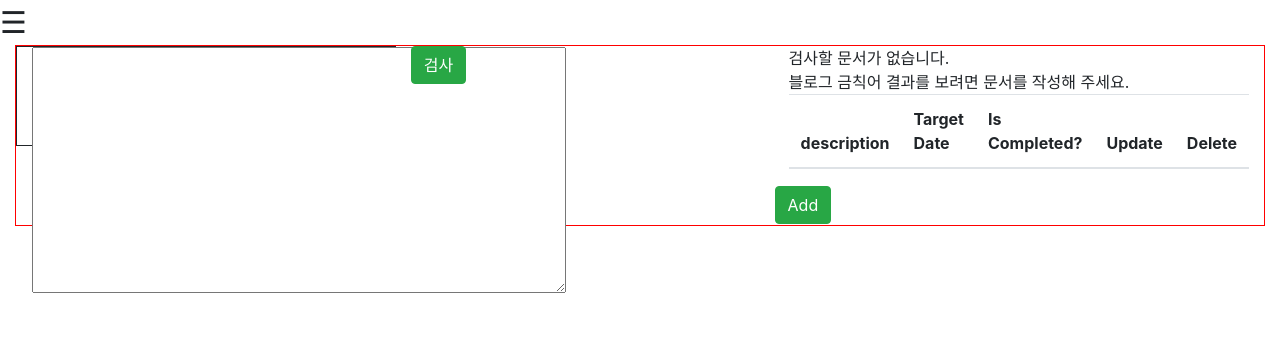
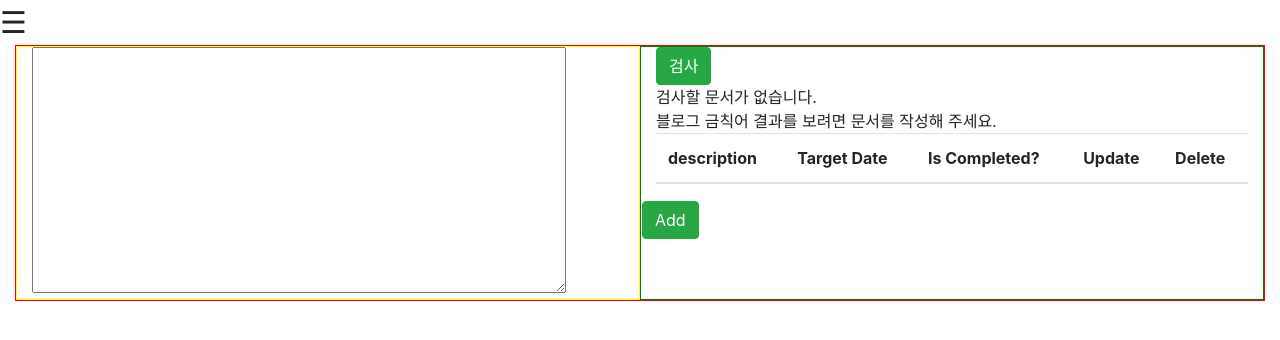
Before and after one commit to keunyop/badwordcheck-web, an Angular app: page / in a window 1280 px wide. Shown: the top 340 px of the page. Built offline with nearby package versions, Linux system fonts and the light colour scheme.

Commit message:
developing

```diff
--- a/src/app/document/document.component.html
+++ b/src/app/document/document.component.html
@@ -1,13 +1,12 @@
 <div class="container" style="border:1px solid red">
     <div class="row">
-        <div class="col" style="width:100px; height: 100px; border:1px solid">
+        <div class="col" style="border:1px solid yellow">
             <textarea name="document-editor" cols="50" rows="10" placeholder="여기에 텍스트를 입력하거나 붙여(Ctrl + V) 넣으세요.">
             </textarea>
         </div>
-        <div class="col">
+        <div class="col" style="border:1px solid green">
             <button (click)="checkBadWords()" class="btn btn-success">검사</button>
-        </div>
-        <div class="col">
+
             <div *ngIf='alertTitle'>{{alertTitle}}</div>
             <div *ngIf='alertMessage'>{{alertMessage}}</div>
             <div class="alert alert-success" *ngIf='message'>{{message}}</div>
```
